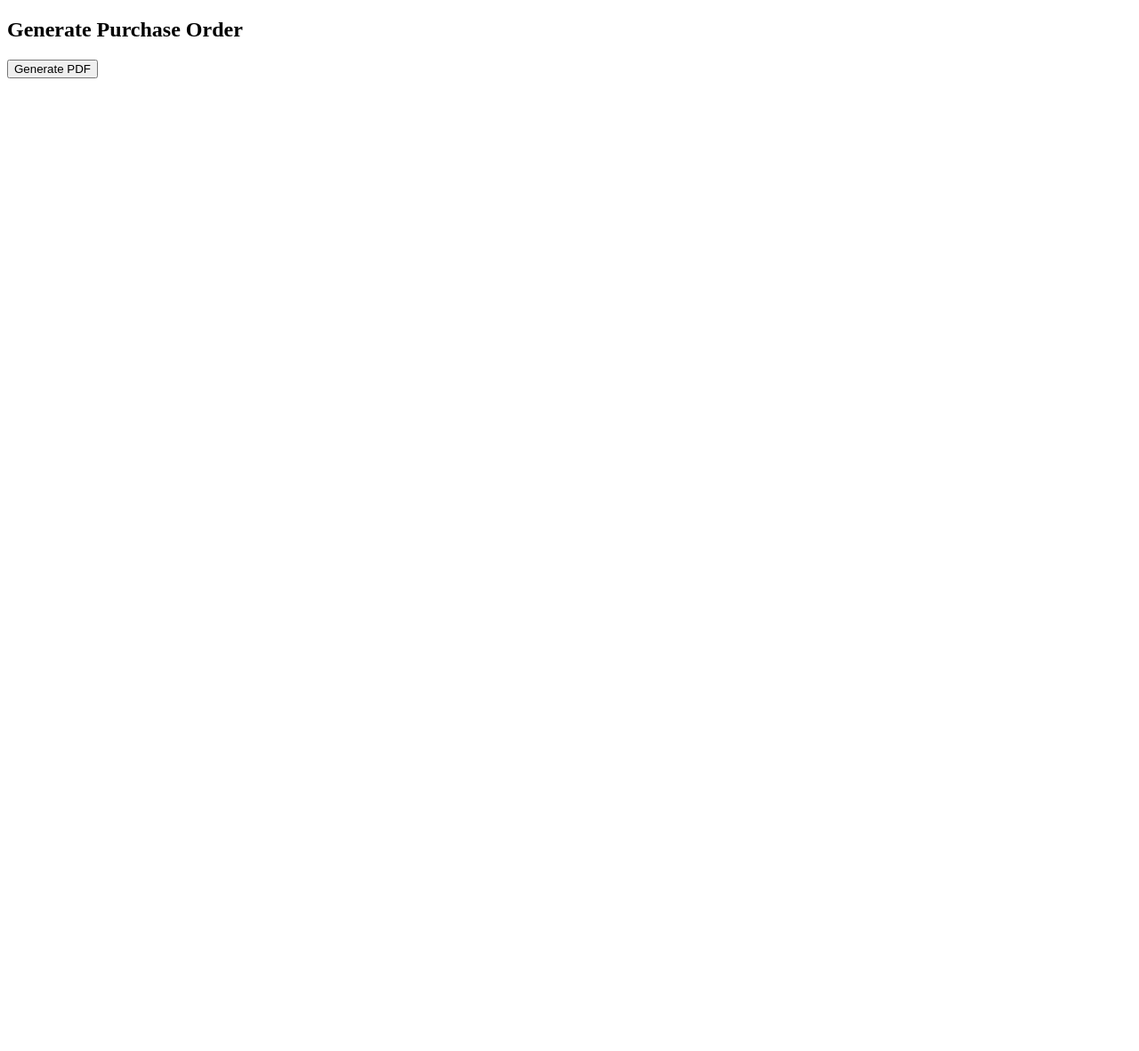
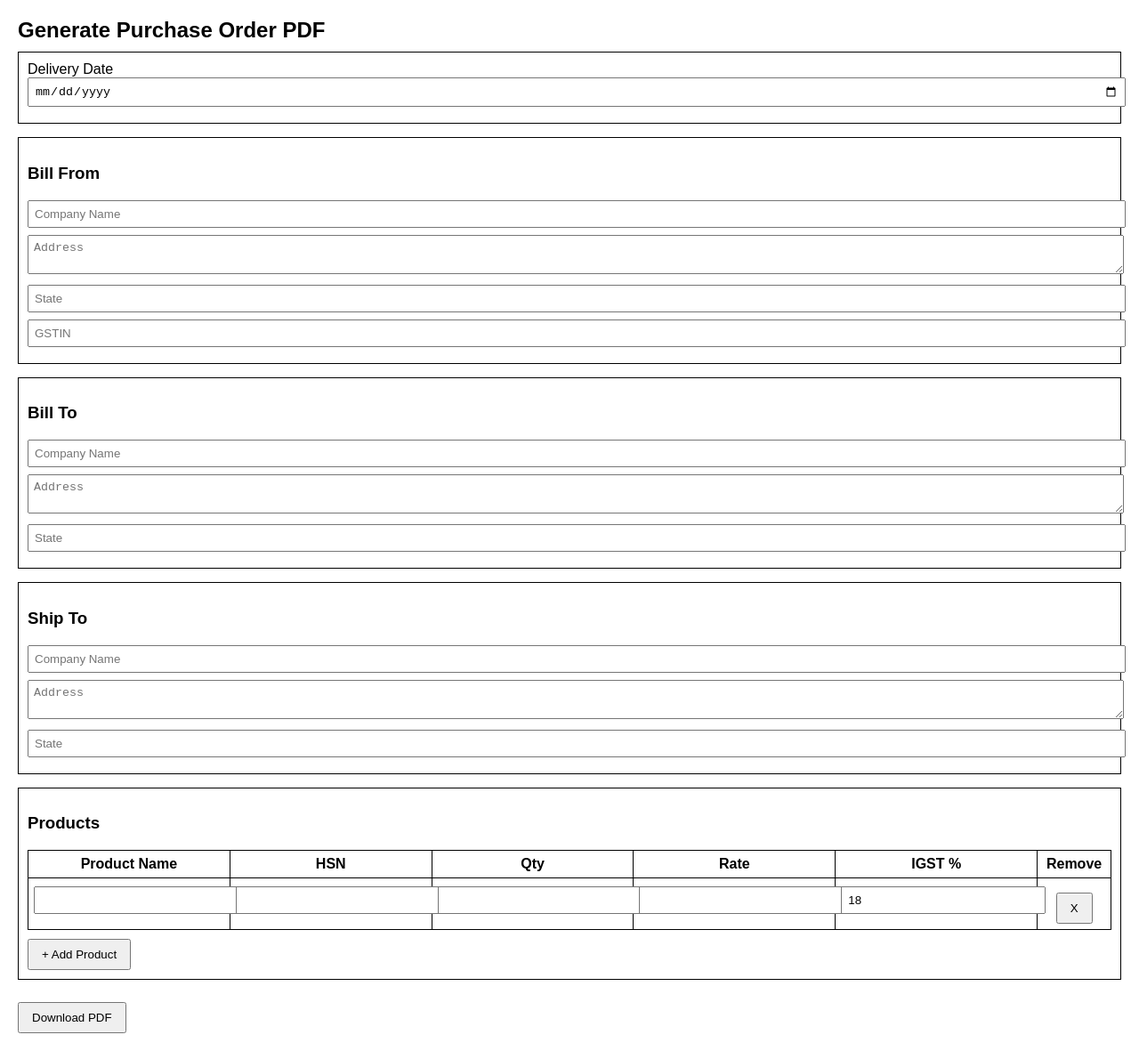
Before and after one commit to Dhanush9358/purchase_order_pdf, a plain HTML site: page frontend/index.html in a window 1280 px wide. Shown: the whole page at 89% size. Before the commit the page ends 800 px from the top, so only its background shows below. Drawn offline with Linux system fonts and the light colour scheme.

Commit message:
update index.html

```diff
--- a/frontend/index.html
+++ b/frontend/index.html
@@ -1,44 +1,171 @@
 <!DOCTYPE html>
-<html>
+<html lang="en">
+<head>
+  <meta charset="UTF-8">
+  <title>Purchase Order Generator</title>
+
+  <style>
+    body {
+      font-family: Arial, sans-serif;
+      margin: 20px;
+    }
+
+    h2 {
+      margin-bottom: 10px;
+    }
+
+    input, textarea, select {
+      width: 100%;
+      padding: 6px;
+      margin-bottom: 8px;
+    }
+
+    table {
+      width: 100%;
+      border-collapse: collapse;
+      margin-top: 10px;
+    }
+
+    th, td {
+      border: 1px solid #000;
+      padding: 6px;
+      text-align: center;
+    }
+
+    button {
+      padding: 8px 14px;
+      cursor: pointer;
+      margin-top: 10px;
+    }
+
+    .section {
+      border: 1px solid #000;
+      padding: 10px;
+      margin-bottom: 15px;
+    }
+  </style>
+</head>
+
 <body>
-<h2>Generate Purchase Order</h2>
 
-<button onclick="generate()">Generate PDF</button>
+<h2>Generate Purchase Order PDF</h2>
+
+<div class="section">
+  <label>Delivery Date</label>
+  <input type="date" id="delivery_date">
+</div>
+
+<div class="section">
+  <h3>Bill From</h3>
+  <input id="bf_name" placeholder="Company Name">
+  <textarea id="bf_address" placeholder="Address"></textarea>
+  <input id="bf_state" placeholder="State">
+  <input id="bf_gstin" placeholder="GSTIN">
+</div>
+
+<div class="section">
+  <h3>Bill To</h3>
+  <input id="bt_name" placeholder="Company Name">
+  <textarea id="bt_address" placeholder="Address"></textarea>
+  <input id="bt_state" placeholder="State">
+</div>
+
+<div class="section">
+  <h3>Ship To</h3>
+  <input id="st_name" placeholder="Company Name">
+  <textarea id="st_address" placeholder="Address"></textarea>
+  <input id="st_state" placeholder="State">
+</div>
+
+<div class="section">
+  <h3>Products</h3>
+
+  <table id="itemsTable">
+    <thead>
+      <tr>
+        <th>Product Name</th>
+        <th>HSN</th>
+        <th>Qty</th>
+        <th>Rate</th>
+        <th>IGST %</th>
+        <th>Remove</th>
+      </tr>
+    </thead>
+    <tbody></tbody>
+  </table>
+
+  <button onclick="addRow()">+ Add Product</button>
+</div>
+
+<button onclick="generatePDF()">Download PDF</button>
 
 <script>
-function generate() {
-    fetch("/api/generate-po", {
-        method: "POST",
-        headers: {"Content-Type": "application/json"},
-        body: JSON.stringify({
-            delivery_date: "06/10/2025",
-            bill_from: {
-                name: "JCS GLOBAL PRIVATE LIMITED",
-                address: "Vijayawada",
-                state: "Andhra Pradesh",
-                gstin: "37AAGCJ1592F1ZH"
-            },
-            bill_to: {
-                name: "OM COMMUNICATION",
-                address: "Ahmedabad",
-                state: "Gujarat"
-            },
-            ship_to: {
-                name: "OM COMMUNICATION WAREHOUSE",
-                address: "Ahmedabad",
-                state: "Gujarat"
-            },
-            items: [
-                {name:"Macbook", hsn:"84713010", qty:10, rate:80850, igst:18}
-            ]
-        })
-    })
-    .then(res => res.blob())
-    .then(blob => {
-        const url = window.URL.createObjectURL(blob);
-        window.open(url);
+function addRow() {
+  const row = `
+    <tr>
+      <td><input></td>
+      <td><input></td>
+      <td><input type="number"></td>
+      <td><input type="number"></td>
+      <td><input type="number" value="18"></td>
+      <td><button onclick="this.parentElement.parentElement.remove()">X</button></td>
+    </tr>
+  `;
+  document.querySelector("#itemsTable tbody").insertAdjacentHTML("beforeend", row);
+}
+
+addRow(); // add first row automatically
+
+function generatePDF() {
+  const rows = document.querySelectorAll("#itemsTable tbody tr");
+  const items = [];
+
+  rows.forEach(r => {
+    const cells = r.querySelectorAll("input");
+    items.push({
+      name: cells[0].value,
+      hsn: cells[1].value,
+      qty: Number(cells[2].value),
+      rate: Number(cells[3].value),
+      igst: Number(cells[4].value)
     });
+  });
+
+  const payload = {
+    delivery_date: document.getElementById("delivery_date").value,
+    bill_from: {
+      name: document.getElementById("bf_name").value,
+      address: document.getElementById("bf_address").value,
+      state: document.getElementById("bf_state").value,
+      gstin: document.getElementById("bf_gstin").value
+    },
+    bill_to: {
+      name: document.getElementById("bt_name").value,
+      address: document.getElementById("bt_address").value,
+      state: document.getElementById("bt_state").value
+    },
+    ship_to: {
+      name: document.getElementById("st_name").value,
+      address: document.getElementById("st_address").value,
+      state: document.getElementById("st_state").value
+    },
+    items: items
+  };
+
+  fetch("/api/generate-po", {
+    method: "POST",
+    headers: { "Content-Type": "application/json" },
+    body: JSON.stringify(payload)
+  })
+  .then(res => res.blob())
+  .then(blob => {
+    const a = document.createElement("a");
+    a.href = URL.createObjectURL(blob);
+    a.download = "purchase_order.pdf";
+    a.click();
+  });
 }
 </script>
+
 </body>
 </html>
```
Also changed, not shown: 1 other file.
